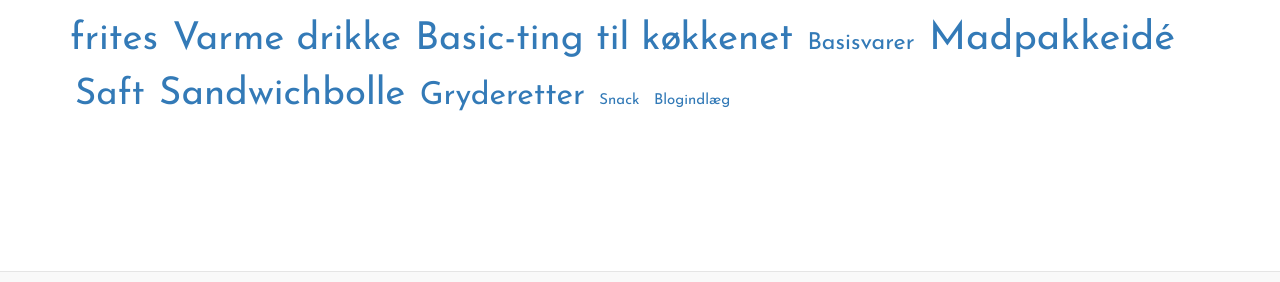
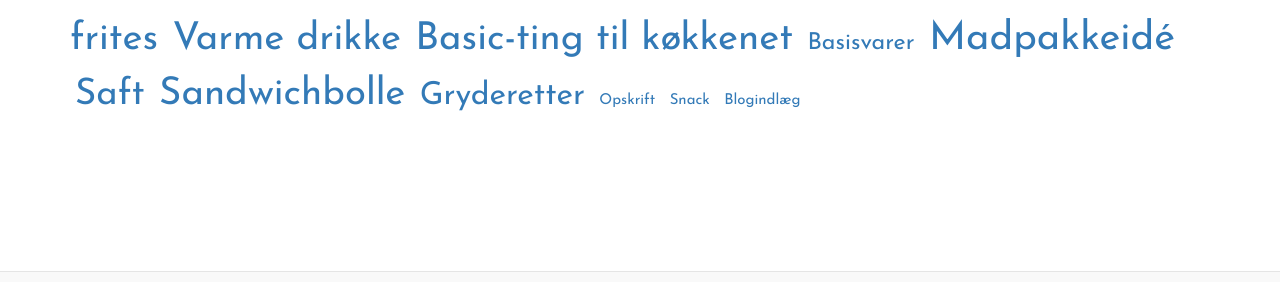
Before and after one commit to femmefood/femmefood.com, a Jekyll site: the page built from kategorier/index.html, in a window 1280 px wide. Shown: the part 261-543 px from the top of the page. Built offline with Jekyll 4.4.1, drawn with Linux system fonts in a browser that asks for light colours; nearby versions of some CDN libraries; Markdown is read by kramdown in place of the engine named in the settings.

Commit message:
adds opskrift category

```diff
--- a/_posts/2013-03-04-roedbede-lakrids-rawkugler.md
+++ b/_posts/2013-03-04-roedbede-lakrids-rawkugler.md
@@ -10,6 +10,7 @@ tags:
  - Dadler
  - Mandler
 categories:
+ - Opskrift
  - Laktosefri
  - Glutenfri
  - Sukkerfri
```
